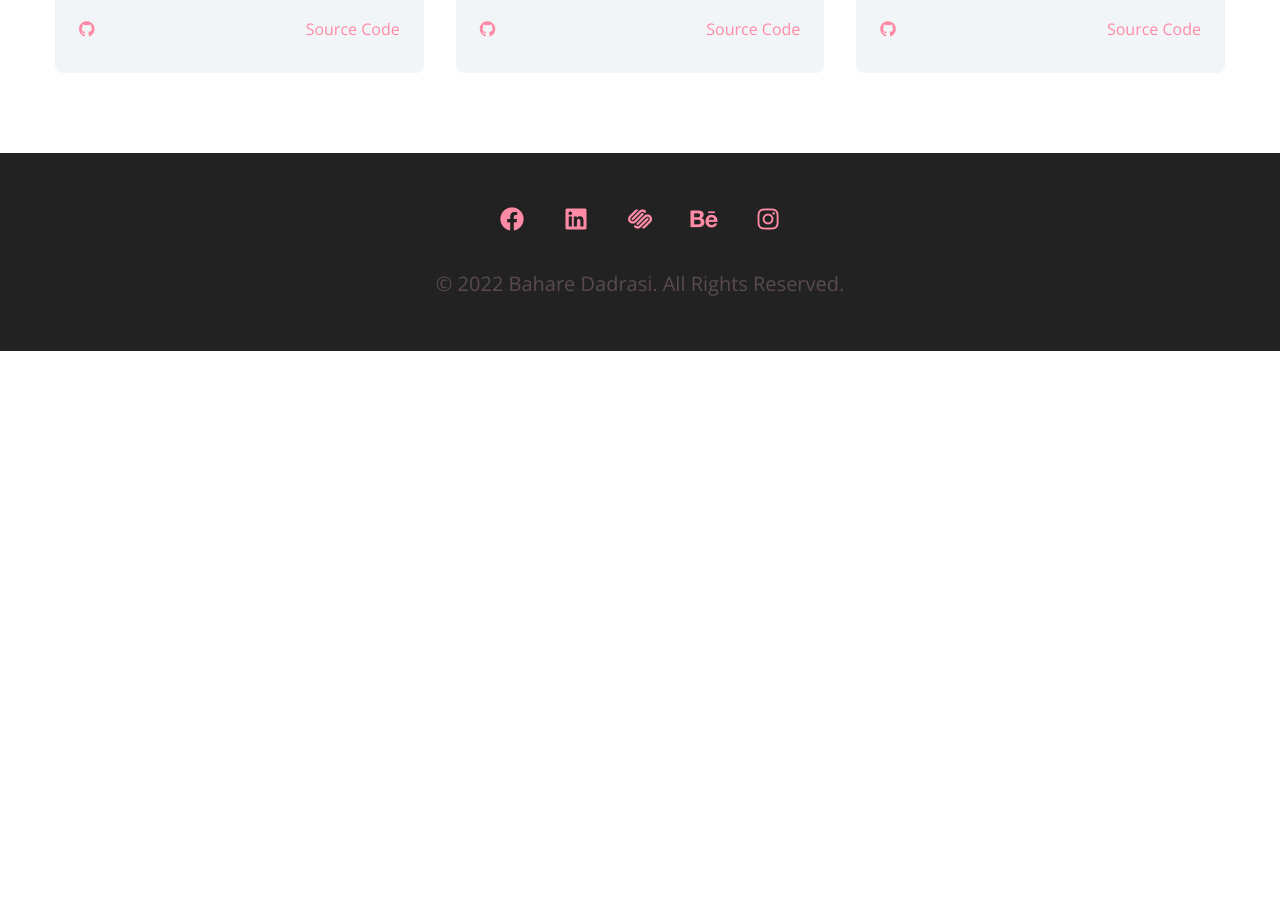
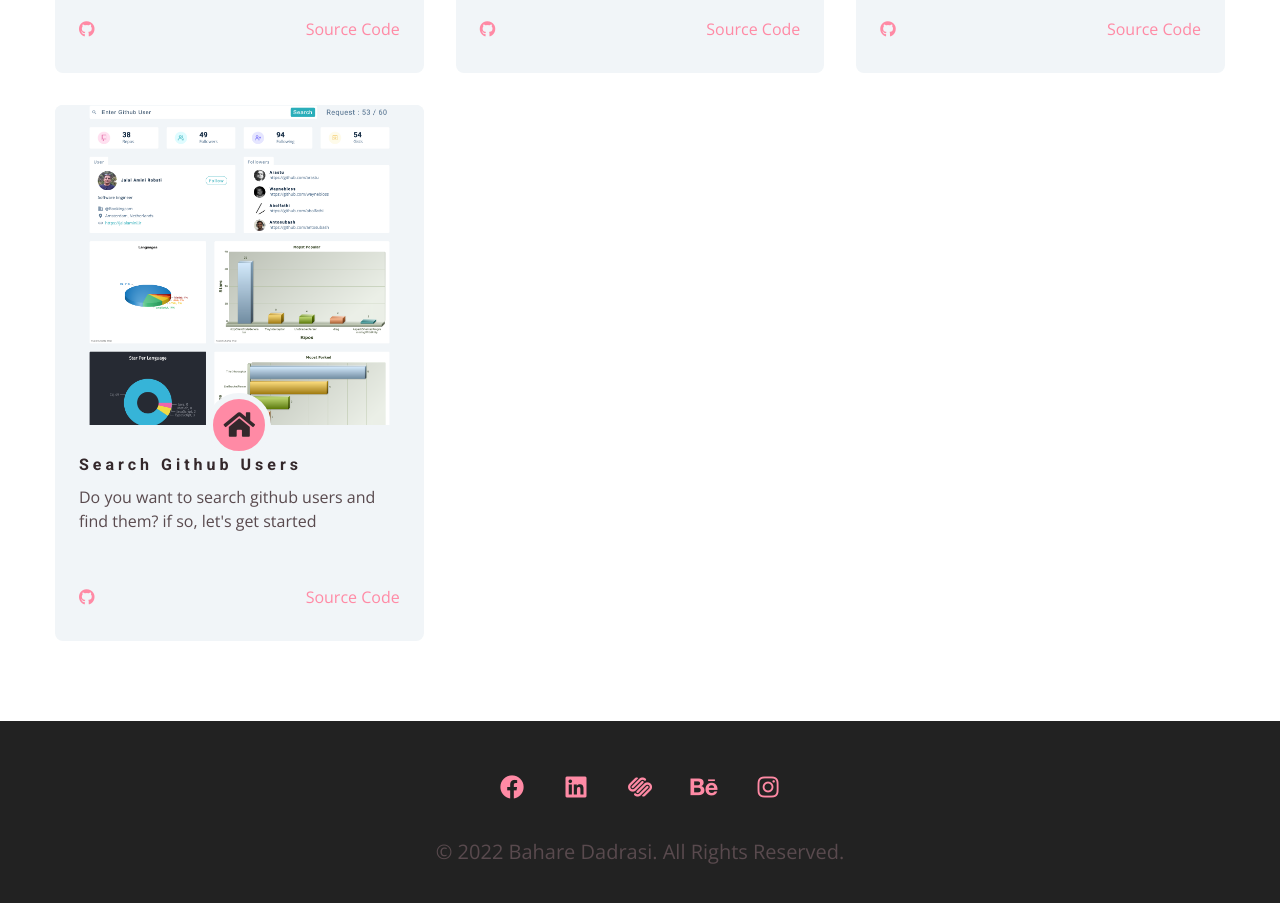
Before and after one commit to baharedadrasi/baharedadrasi.github.io, a plain HTML site: page projects.html in a window 1280 px wide. Shown: the part 943-1846 px from the top of the page. Before the commit the page ends 1294 px from the top, so only its background shows below. Drawn offline with nearby package versions, Linux system fonts and the light colour scheme.

Commit message:
add search  github users project

```diff
--- a/projects.html
+++ b/projects.html
@@ -177,6 +177,36 @@
           </div>
         </article>
         <!-- end of single project -->
+        <!-- single project -->
+        <article class="single-project">
+          <div class="project-container">
+            <img
+              src="./images/search-github-user.png"
+              alt="bahare dadrasi search github users"
+            />
+            <a
+              href="https://bahare-dadrasi-search-github-users-react.netlify.app/"
+              target="_blank"
+              ><i class="fas fa-home"></i
+            ></a>
+          </div>
+          <div class="project-details">
+            <h4>search github users</h4>
+            <p>
+              Do you want to search github users and find them? if so, let's get
+              started
+            </p>
+            <div class="project-footer">
+              <span><i class="fab fa-github"></i></span>
+              <a
+                href="https://github.com/baharedadrasi/github-search-user-react"
+                target="_blank"
+                >source code</a
+              >
+            </div>
+          </div>
+        </article>
+        <!-- end of single project -->
       </div>
     </section>
     <!-- footer -->
```
Also changed, not shown: images/search-github-user.png (added).
